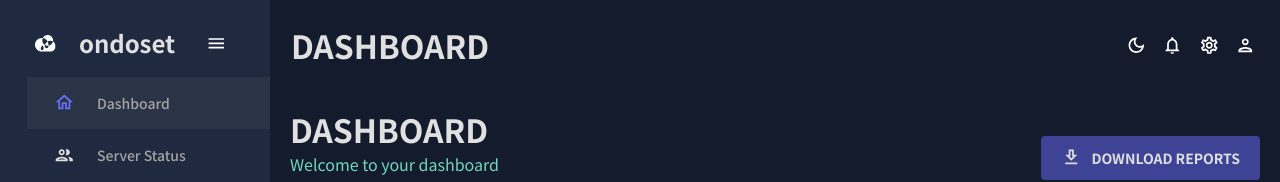
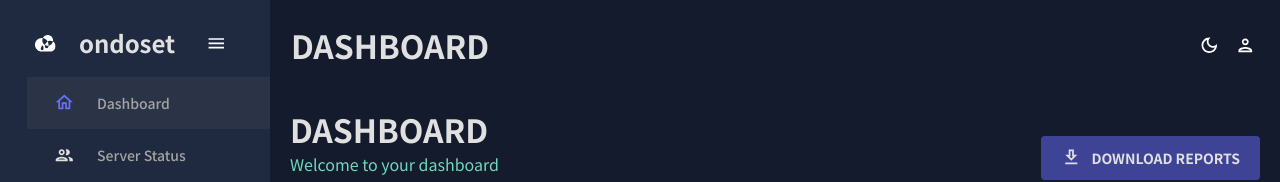
Before and after one commit to Team-Easy/Ondoset_Web, a React (Create React App) app in the folder ondoset-admin/: page / in a window 1280 px wide. Shown: the top 182 px of the page. Built offline with nearby package versions, Linux system fonts and the light colour scheme.

Commit message:
Chore: delete unnecessary buttons

```diff
--- a/ondoset-admin/src/scenes/global/Topbar.jsx
+++ b/ondoset-admin/src/scenes/global/Topbar.jsx
@@ -25,18 +25,6 @@
 
   return (
     <Box display="flex" justifyContent="space-between" p={2}>
-      {/* SEARCH BAR */}
-      {/* <Box
-        display="flex"
-        backgroundColor={colors.primary[400]}
-        borderRadius="3px"
-      >
-        <InputBase sx={{ ml: 2, flex: 1 }} placeholder="Search" />
-        <IconButton type="button" sx={{ p: 1 }}>
-          <SearchIcon />
-        </IconButton>
-      </Box> */}
-
       <Typography
         variant="h2"
         color={colors.grey[100]}
@@ -56,12 +44,6 @@
           )}
         </IconButton>
         <IconButton>
-          <NotificationsOutlinedIcon />
-        </IconButton>
-        <IconButton>
-          <SettingsOutlinedIcon />
-        </IconButton>
-        <IconButton>
           <PersonOutlinedIcon />
         </IconButton>
       </Box>
```
